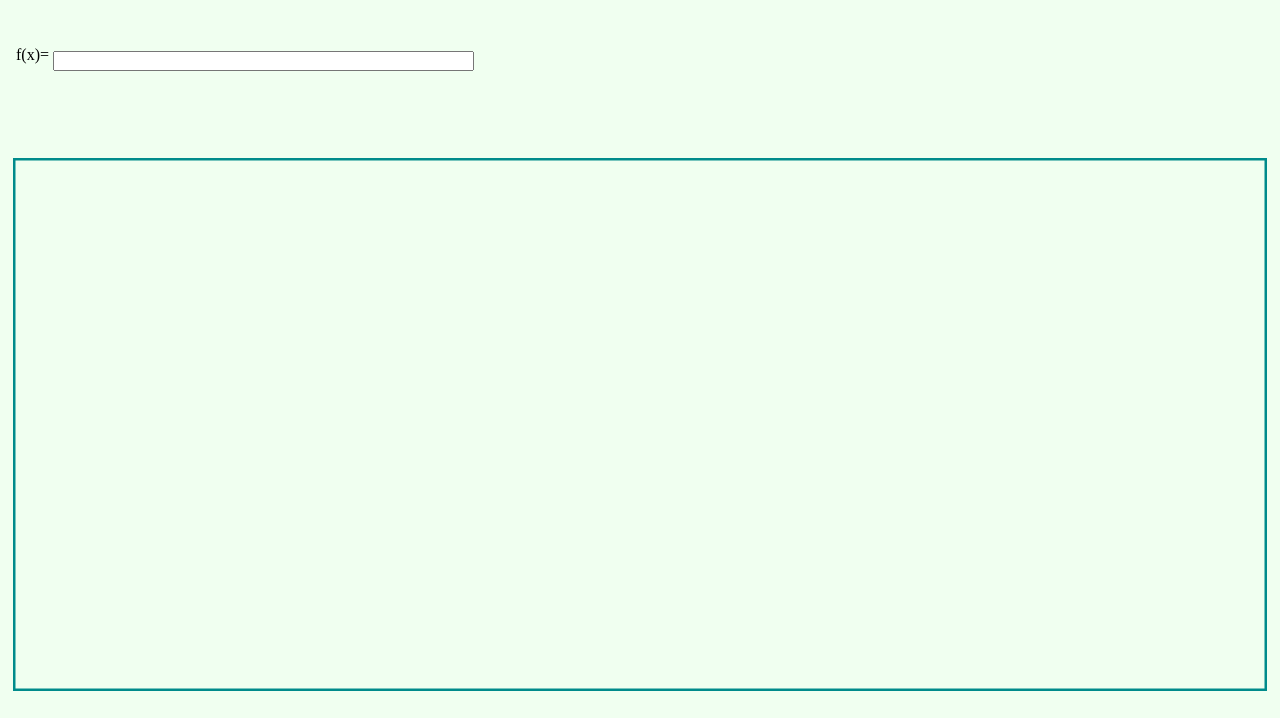
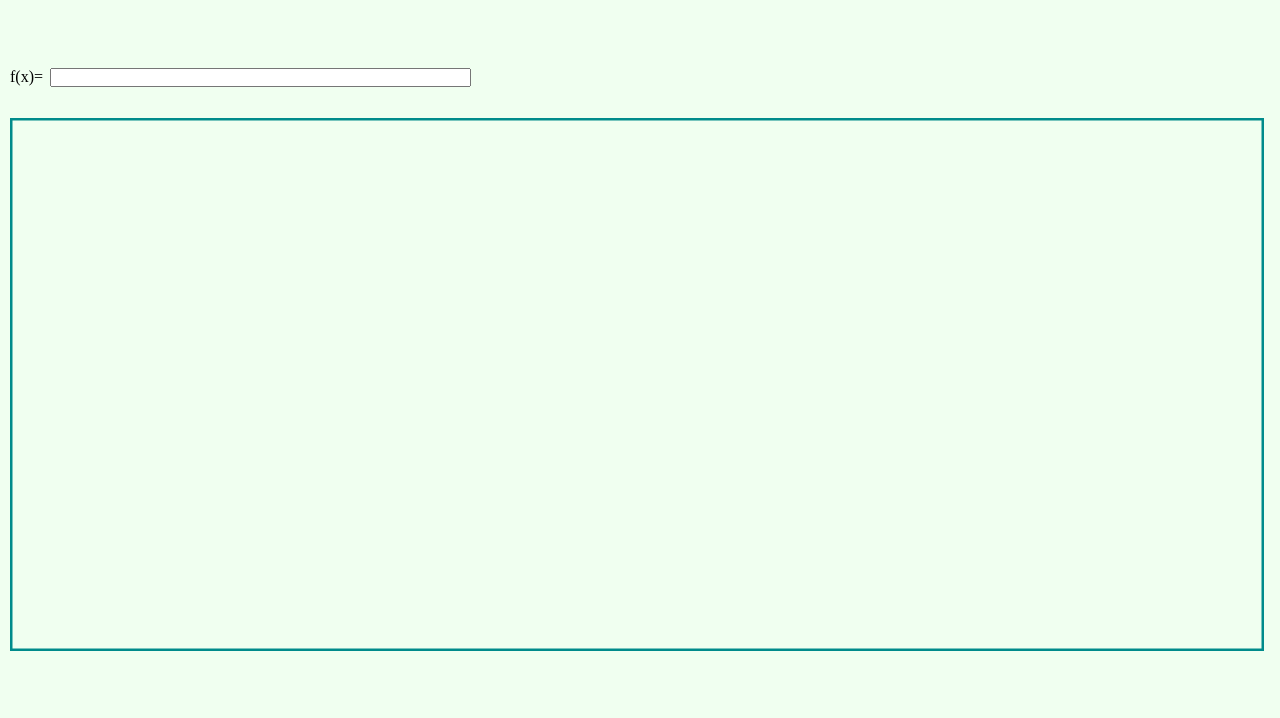
Before and after one commit to Esauc/EsaCalc, a plain HTML site: page index.html in a window 1280 px wide. Shown: the part 82-800 px from the top of the page. Drawn offline with Linux system fonts and the light colour scheme.

Commit message:
Update style.css

```diff
--- a/style.css
+++ b/style.css
@@ -20,23 +20,23 @@ body
 	resize: none;
 	height: 1em;
 	position: absolute;
-	top: 10em;
-	left: 4em;
+	top: 150px;
+	left: 50px;
 }
 
 #txtFuncao
 {
 	position: absolute;
-	top: 8em;
-	left: 1em;
+	top: 150px;
+	left: 10px;
 }
 
 
 #canvas
 {
 	position: absolute;
-	left: 1vw;
-	top: 15em;
+	left: 10px;
+	top: 200px;
 }
 
 ul
@@ -78,7 +78,7 @@ nav
 	display: none;
 }
 
-@media screen and (max-width: 768px)
+@media screen and (max-width: 1000px)
 {
 	#botaoMenu
 	{
```
